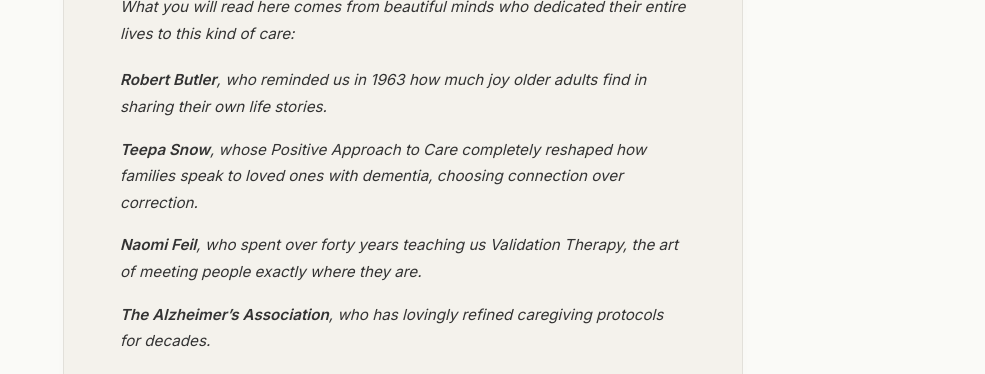
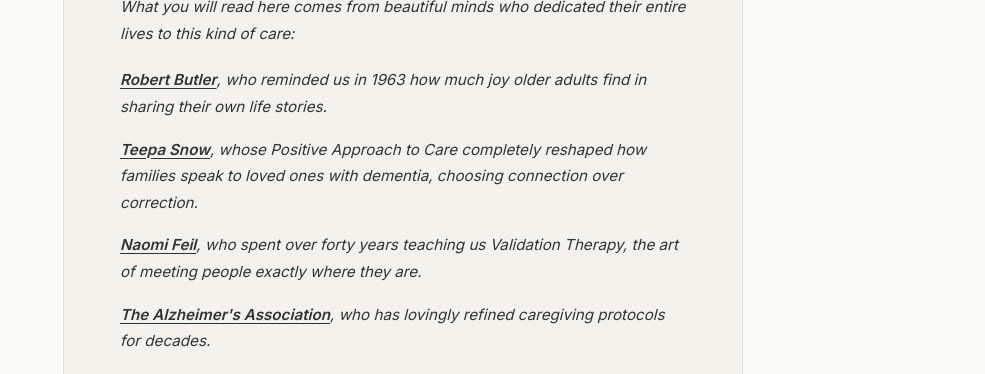
Before and after one commit to AnnaPaskini/anna-paskini-book-landing, a Next.js app: page /playbook in a window 1280 px wide. Shown: the part 665-1039 px from the top of the page, without its empty margins (295-1280 px from the left). Built offline with nearby package versions, Linux system fonts and the light colour scheme; no server answers.

Commit message:
Add citation links to Butler, Snow, Feil, and Alzheimer's Association in playbook

```diff
--- a/src/app/playbook/page.tsx
+++ b/src/app/playbook/page.tsx
@@ -88,16 +88,24 @@
                 </p>
                 <ul>
                   <li style={{ marginBottom: "1rem" }}>
-                    <strong>Robert Butler</strong>, who reminded us in 1963 how much joy older adults find in sharing their own life stories.
+                    <a href="https://pubmed.ncbi.nlm.nih.gov/14017386/" target="_blank" rel="noopener noreferrer" style={{ textDecoration: "underline", color: "inherit" }}>
+                      <strong>Robert Butler</strong>
+                    </a>, who reminded us in 1963 how much joy older adults find in sharing their own life stories.
                   </li>
                   <li style={{ marginBottom: "1rem" }}>
-                    <strong>Teepa Snow</strong>, whose <em>Positive Approach to Care</em> completely reshaped how families speak to loved ones with dementia, choosing connection over correction.
+                    <a href="https://teepasnow.com" target="_blank" rel="noopener noreferrer" style={{ textDecoration: "underline", color: "inherit" }}>
+                      <strong>Teepa Snow</strong>
+                    </a>, whose <em>Positive Approach to Care</em> completely reshaped how families speak to loved ones with dementia, choosing connection over correction.
                   </li>
                   <li style={{ marginBottom: "1rem" }}>
-                    <strong>Naomi Feil</strong>, who spent over forty years teaching us <em>Validation Therapy</em>, the art of meeting people exactly where they are.
+                    <a href="https://vfvalidation.org" target="_blank" rel="noopener noreferrer" style={{ textDecoration: "underline", color: "inherit" }}>
+                      <strong>Naomi Feil</strong>
+                    </a>, who spent over forty years teaching us <em>Validation Therapy</em>, the art of meeting people exactly where they are.
                   </li>
                   <li style={{ marginBottom: "1rem" }}>
-                    <strong>The Alzheimer’s Association</strong>, who has lovingly refined caregiving protocols for decades.
+                    <a href="https://www.alz.org" target="_blank" rel="noopener noreferrer" style={{ textDecoration: "underline", color: "inherit" }}>
+                      <strong>The Alzheimer's Association</strong>
+                    </a>, who has lovingly refined caregiving protocols for decades.
                   </li>
                 </ul>
                 <p>
```
